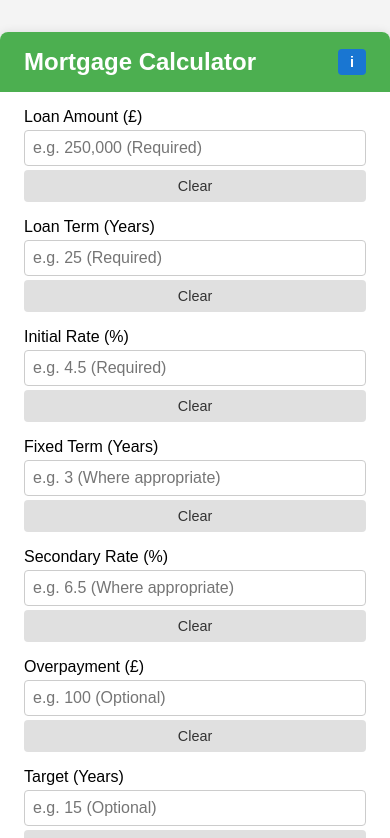
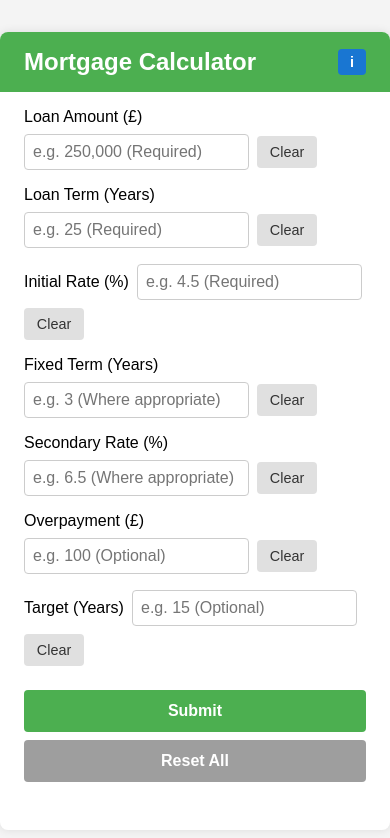
Before and after one commit to Ampdrew06/Mortgage-Calculator, a React (Create React App) app: page / in a window 390 px wide. Shown: the top 838 px of the page. Built offline with nearby package versions, Linux system fonts and the light colour scheme.

Commit message:
Update App.css

```diff
--- a/src/App.css
+++ b/src/App.css
@@ -58,7 +58,7 @@ body {
 }
 
 .input-row label {
-  flex: 0 0 120px;
+  flex: 0 0 120px; /* Was 160px — reduced to help fit Clear button on one row */
   white-space: nowrap;
 }
 
@@ -190,20 +190,20 @@ body {
 @media screen and (max-width: 480px) {
   .input-row {
     flex-wrap: wrap;
-    gap: 0.25rem;
+  }
+
+  .input-row label,
+  .input-row input,
+  .clear-btn {
+    flex: none;
   }
 
   .input-row label {
-    flex: 1 1 100%;
-  }
-
-  .input-row input {
-    flex: 1 1 60%;
+    flex: 0 0 100px;
   }
 
   .clear-btn {
-    flex: 1 1 35%;
-    margin-left: auto;
+    flex: 0 0 60px;
   }
 
   .action-row {
```
